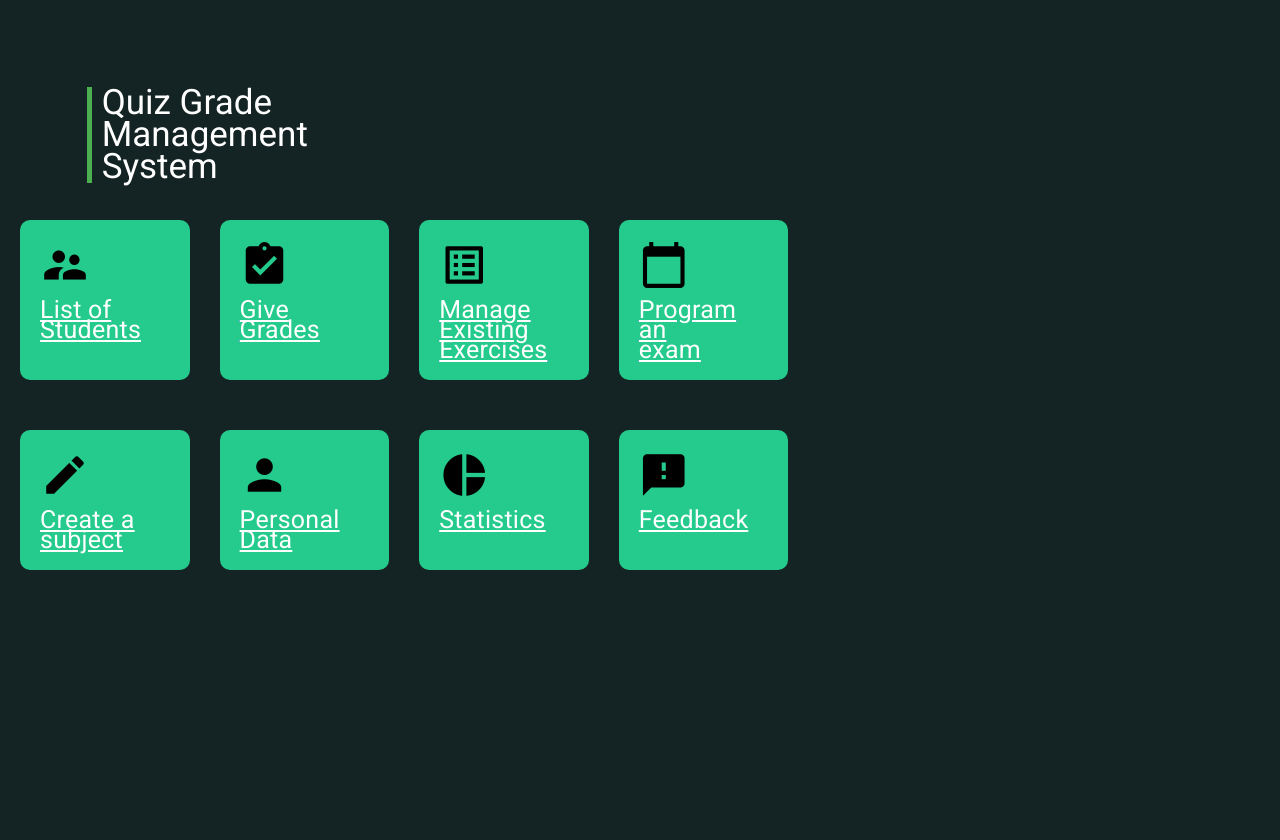
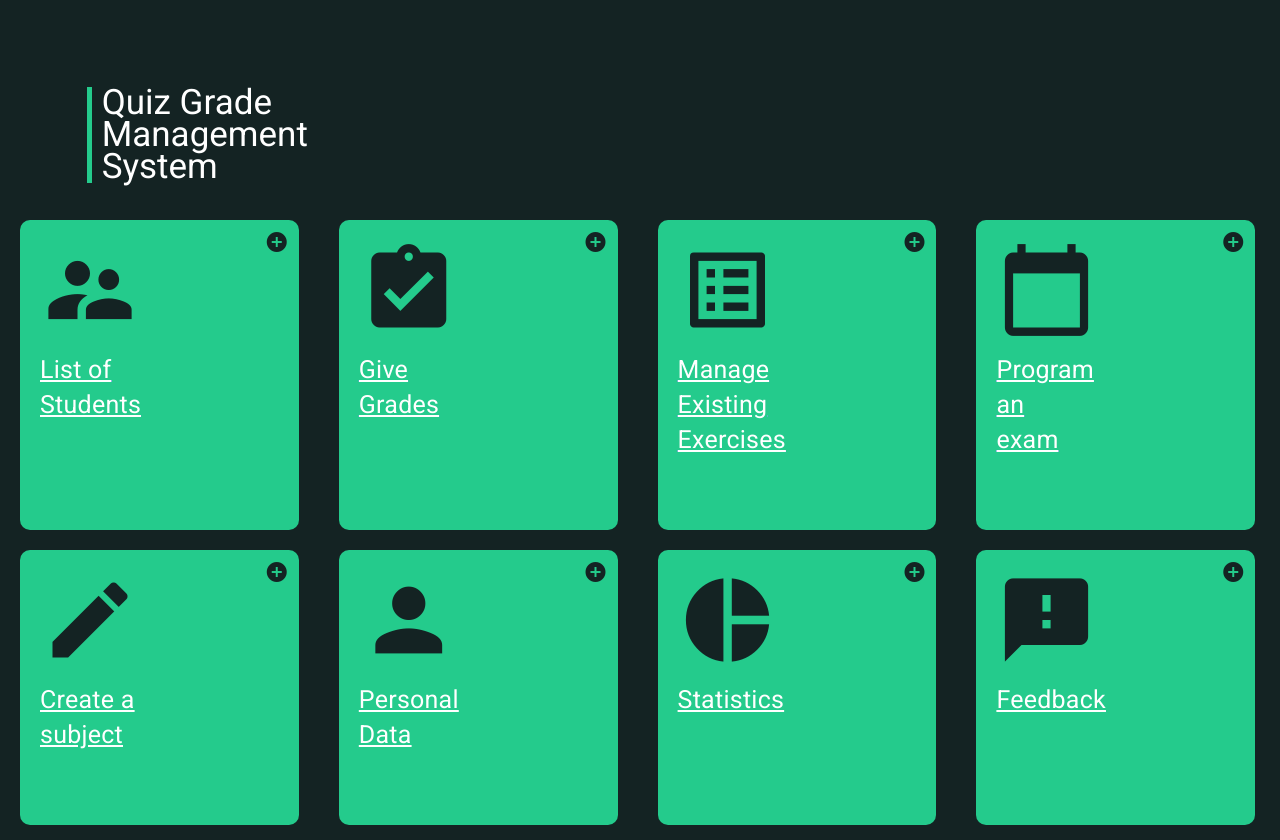
Before and after one commit to VladBradea/Tehnologii-Web, an Angular app in the folder Frontend/quiz-grade-management-system/: page /teacher-page in a window 1280 px wide. Built offline with nearby package versions, Linux system fonts and the light colour scheme.

Commit message:
finished redesigning teachers page

```diff
--- a/Frontend/quiz-grade-management-system/src/app/teacher-page/teacher-page.component.css
+++ b/Frontend/quiz-grade-management-system/src/app/teacher-page/teacher-page.component.css
@@ -1,4 +1,3 @@
-
 .dark-green-bg {
     background-color: #142323;
     color: #ffffff;
@@ -18,7 +17,7 @@
     margin-left: calc(1.5cm + 10px);
     margin-bottom: 1cm;
     position: relative;
-    border-left: 5px solid #4CAF50;
+    border-left: 5px solid #24cb8c;
     padding-left: 10px;
 }
 
@@ -31,14 +30,17 @@
 .cards-container {
     display: grid;
     grid-template-columns: repeat(4, 1fr); /* 4 columns */
-    gap: 50px; /* Adjusted gap between cards */
+    gap: 60px; /* Increased gap between cards */
+    width: 98%; /* Make the cards container full width */
 }
 
 .card {
     background-color: #24cb8c;
     border-radius: 10px;
+    margin-right: 20px; /* Adjusted margin between cards */
+    margin-bottom: 20px; /* Increased margin between rows of cards */
     padding: 20px;
-    height: auto; /* Adjusted height to fit the content */
+    height: 100%; /* Adjusted height to fit the content */
     width: calc(100% - 20px); /* Full width for each card in a row */
     cursor: pointer;
     position: relative;
@@ -46,16 +48,30 @@
     flex-direction: column; /* Adjusted to a column layout */
 }
 
-.card .add-icon {
-    color: #000000;
-    width: auto;
-    height: auto;
-    font-size: 50px; /* Setting the font size to 50px */
-}
-
 .card-name {
     font-size: 25px;
     color: #ffffff;
-    text-decoration:underline;
+    text-decoration: underline;
     padding-top: 10px; /* Adding padding to the top of the text */
 }
+
+.card .add-icon {
+    color: #142323;
+    width: auto;
+    height: auto;
+    font-size: 100px; /* Setting the font size to 50px */
+    margin-bottom: 10px; /* Adding margin to the bottom of the icon */
+}
+
+.card-name .line-break {
+    display: block;
+    margin-bottom: 15px; /* Adjust the margin as needed */
+}
+
+.top-right-icon {
+    position: absolute;
+    top: 10px; /* Adjust the top position as needed */
+    right: 10px; /* Adjust the right position as needed */
+    color: #142323;
+    font-size: 24px; /* Adjust the font size as needed */
+}
--- a/Frontend/quiz-grade-management-system/src/app/teacher-page/teacher-page.component.html
+++ b/Frontend/quiz-grade-management-system/src/app/teacher-page/teacher-page.component.html
@@ -7,35 +7,59 @@
     <div class="cards-container">
         <a class="card" href="/students-page">
             <mat-icon class="add-icon">supervisor_account</mat-icon>
-            <span class="card-name">List of<br>Students</span>
+            <mat-icon class="top-right-icon">add_circle</mat-icon>
+            <span class="card-name">
+                List of<span class="line-break"></span>Students
+            </span>
         </a>
         <a class="card" href="/exam-page">
             <mat-icon class="add-icon">assignment_turned_in</mat-icon>
-            <span class="card-name">Give<br>Grades</span>
+            <mat-icon class="top-right-icon">add_circle</mat-icon>
+            <span class="card-name">
+                Give<span class="line-break"></span>Grades
+            </span>
         </a>
-        <a class="card" href="/exercise-page">
+        <a class="card with-spacing" href="/exercise-page">
             <mat-icon class="add-icon">list_alt</mat-icon>
-            <span class="card-name">Manage<br>Existing<br>Exercises</span>
+            <mat-icon class="top-right-icon">add_circle</mat-icon>
+            <span class="card-name">
+                Manage<span class="line-break"></span>Existing<span class="line-break"></span>Exercises
+            </span>
         </a>
         <a class="card" href="/exam-page">
             <mat-icon class="add-icon">calendar_today</mat-icon>
-            <span class="card-name">Program<br>an<br>exam</span>
+            <mat-icon class="top-right-icon">add_circle</mat-icon>
+            <span class="card-name">
+                Program<span class="line-break"></span>an<span class="line-break"></span>exam
+            </span>
         </a>
-        <div class="card" (click)="handleCardClick('Card 5')">
+        <a class="card with-spacing" (click)="handleCardClick('Card 5')">
             <mat-icon class="add-icon">create</mat-icon>
-            <span class="card-name">Create a<br>subject</span>
-        </div>
-        <div class="card" (click)="handleCardClick('Card 6')">
+            <mat-icon class="top-right-icon">add_circle</mat-icon>
+            <span class="card-name">
+                Create a<span class="line-break"></span>subject
+            </span>
+        </a>
+        <a class="card" (click)="handleCardClick('Card 6')">
             <mat-icon class="add-icon">person</mat-icon>
-            <span class="card-name">Personal<br>Data</span>
-        </div>
-        <div class="card" (click)="handleCardClick('Card 7')">
+            <mat-icon class="top-right-icon">add_circle</mat-icon>
+            <span class="card-name">
+                Personal<span class="line-break"></span>Data
+            </span>
+        </a>
+        <a class="card with-spacing" (click)="handleCardClick('Card 7')">
             <mat-icon class="add-icon">pie_chart</mat-icon>
-            <span class="card-name">Statistics</span>
-        </div>
-        <div class="card" (click)="handleCardClick('Card 8')">
+            <mat-icon class="top-right-icon">add_circle</mat-icon>
+            <span class="card-name">
+                Statistics
+            </span>
+        </a>
+        <a class="card" (click)="handleCardClick('Card 8')">
             <mat-icon class="add-icon">feedback</mat-icon>
-            <span class="card-name">Feedback</span>
-        </div>
+            <mat-icon class="top-right-icon">add_circle</mat-icon>
+            <span class="card-name">
+                Feedback
+            </span>
+        </a>
     </div>
 </div>
```
